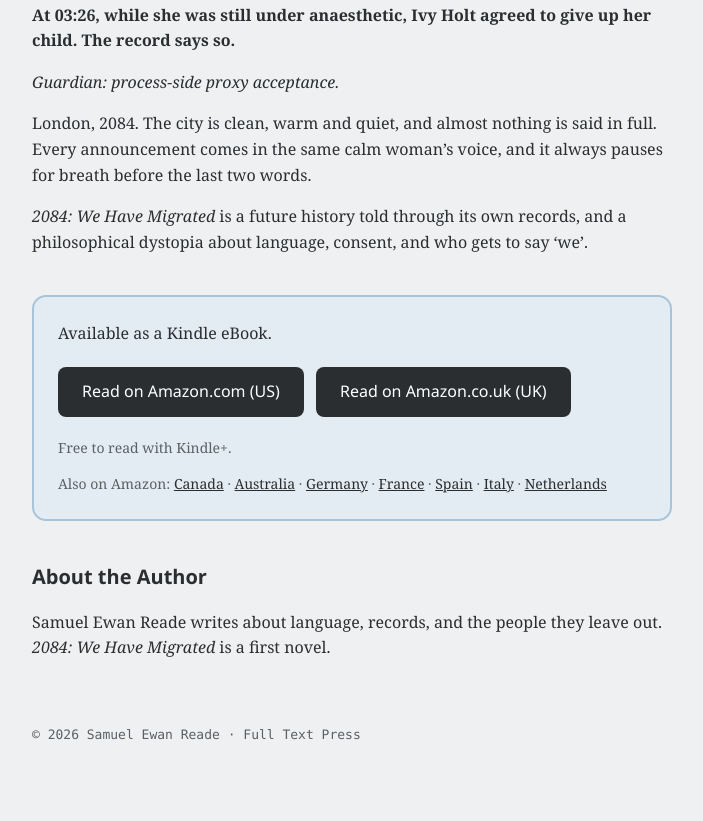
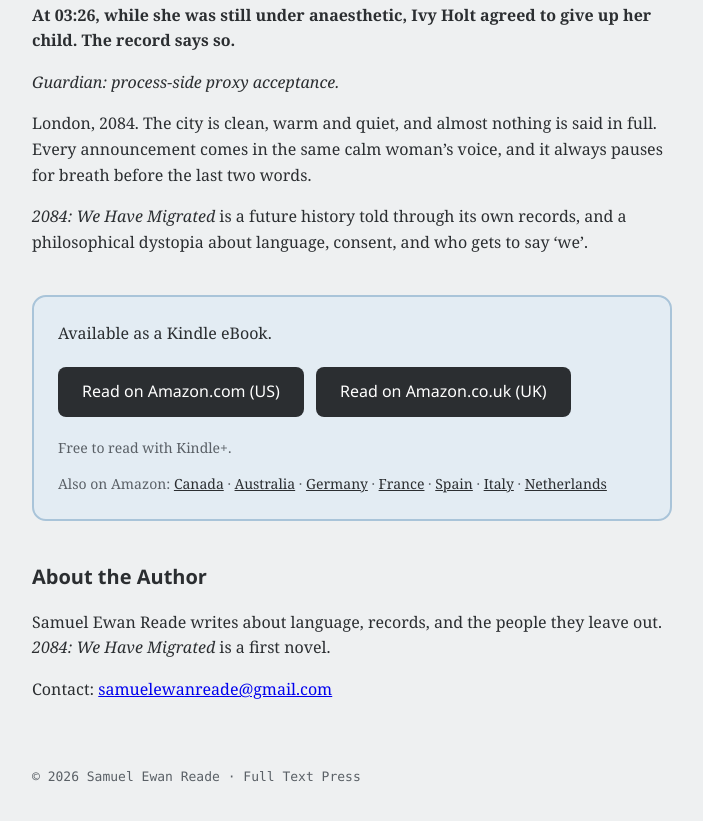
Before and after one commit to fulltextpress-site/website, a plain HTML site: page index.html in a window 1280 px wide. Shown: the part 347-1168 px from the top of the page, without its empty margins (288-991 px from the left). Drawn offline with Linux system fonts and the light colour scheme.

Commit message:
Update index.html
Add author contact email

```diff
--- a/index.html
+++ b/index.html
@@ -61,7 +61,7 @@
   </div>
   <h2 style="font-family:'Segoe UI', Arial, sans-serif; font-size:20px;">About the Author</h2>
   <p>Samuel Ewan Reade writes about language, records, and the people they leave out. <em>2084: We Have Migrated</em> is a first novel.</p>
-
+<p>Contact: <a href="mailto:samuelewanreade@gmail.com">samuelewanreade@gmail.com</a></p>
   <footer>© 2026 Samuel Ewan Reade · Full Text Press</footer>
 </main>
 </body>
```
